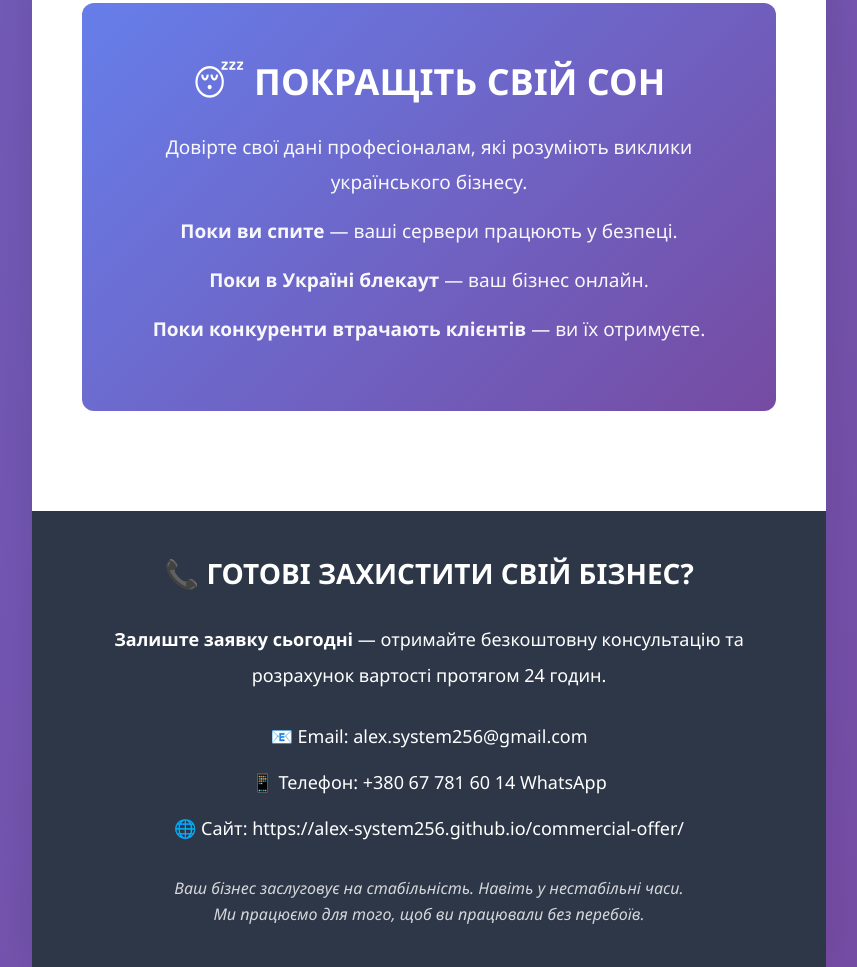
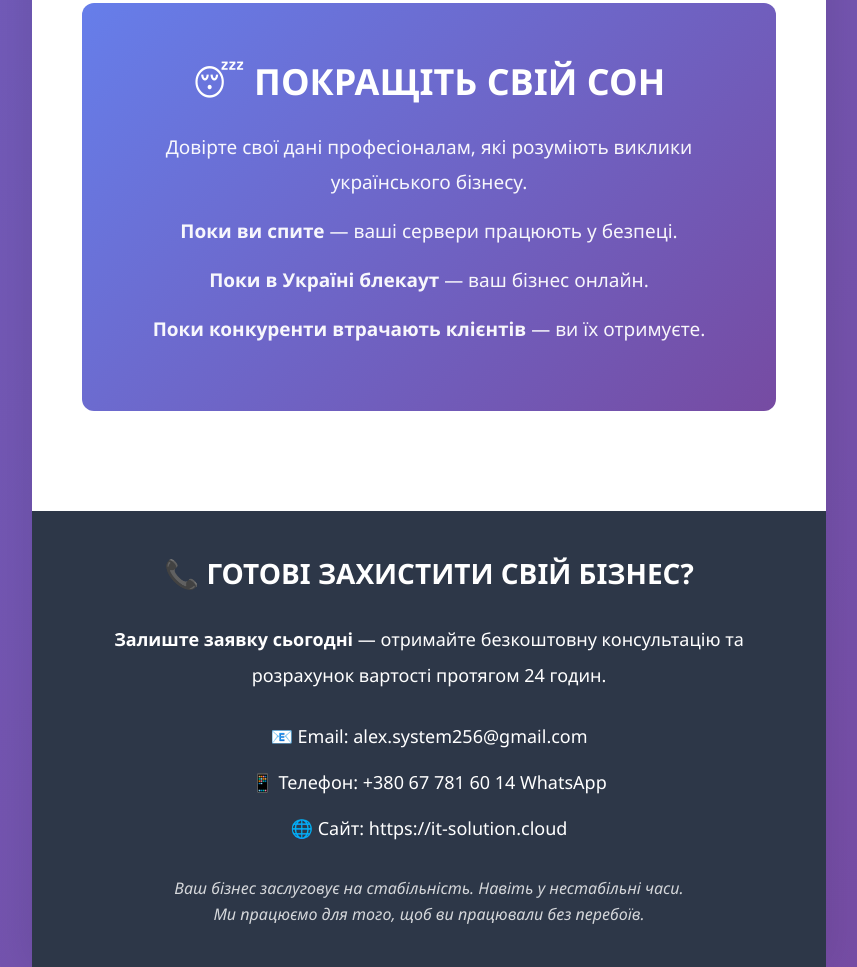
Before and after one commit to alex-system256/commercial-offer, a plain HTML site: page index.html in a window 1280 px wide. Shown: the part 4510-5477 px from the top of the page, without its empty margins (211-1068 px from the left). Drawn offline with Linux system fonts and the light colour scheme.

Commit message:
Update index.html
Змінив адресу сайту

```diff
--- a/index.html
+++ b/index.html
@@ -931,7 +931,7 @@
                 <div><strong>Залиште заявку сьогодні</strong> — отримайте безкоштовну консультацію та розрахунок вартості протягом 24 годин.</div>
                 <div style="margin-top: 25px;">📧 Email: alex.system256@gmail.com</div>
                 <div>📱 Телефон: +380 67 781 60 14 WhatsApp</div>
-                <div>🌐 Сайт: https://alex-system256.github.io/commercial-offer/</div>
+                <div>🌐 Сайт: https://it-solution.cloud</div>
             </div>
             <div class="footer-note">
                 Ваш бізнес заслуговує на стабільність. Навіть у нестабільні часи.<br>
```
